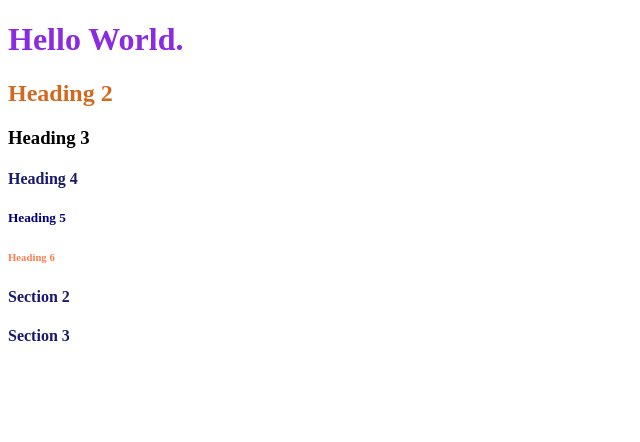
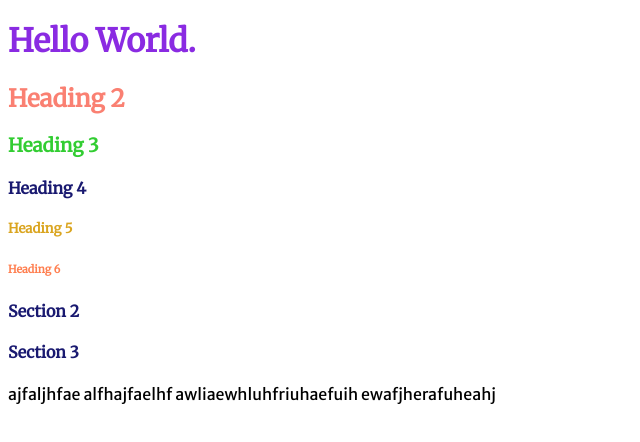
Before and after one commit to aydanz/aydanz, a plain HTML site: page index.html in a window 1280 px wide. Shown: the whole page, without its empty margins (0-640 px from the left). Drawn offline with Linux system fonts and the light colour scheme.

Commit message:
ALL CSS WE LEARNED TODAY

```diff
--- a/css/style.css
+++ b/css/style.css
@@ -1,7 +1,27 @@
-h5 {
-    color: magenta;
+* {
+    font-family: 'Merriweather', serif;
 }
 
+h1 {
+    color : blueviolet;
+}
+h2 {
+    color : salmon;
+
+}
+h3 { color : limegreen;
+
+}
+h4 {
+    color : blue;
+}
+h5 {
+    color: goldenrod;
+}
 h6 {
     color: coral;
 }
+
+p {
+    font-family: 'Merriweather Sans', sans-serif;
+}
--- a/index.html
+++ b/index.html
@@ -5,6 +5,7 @@
     <meta name="viewport" content="width=device-width, initial-scale=1.0">
     <meta http-equiv="X-UA-Compatible" content="ie=edge">
     <title>My First HTML</title>
+    <link href="https://fonts.googleapis.com/css?family=Merriweather|Merriweather+Sans&display=swap" rel="stylesheet">
     <link rel = "stylesheet" href = "css/style.css">
     <style>
     h4 {color:midnightblue;}
@@ -12,13 +13,14 @@
     </style>
 </head>
 <body>
-  <h1 style = "color:blueviolet">Hello World.  </h1>
-  <h2 style = "color:chocolate">Heading 2</h2>
-  <h3 style = "color:">Heading 3</h3>
-  <h4>Heading 4</h4>
-  <h5 style = "color: navy;">Heading 5</h5>
-  <h6>Heading 6</h6>
-  <h4>Section 2</h4>
-  <h4>Section 3</h4>
+  <h1> Hello World. </h1>
+  <h2> Heading 2 </h2>
+  <h3> Heading 3 </h3>
+  <h4> Heading 4 </h4>
+  <h5> Heading 5 </h5>
+  <h6> Heading 6 </h6>
+  <h4> Section 2 </h4>
+  <h4> Section 3 </h4>
+  <p>ajfaljhfae alfhajfaelhf awliaewhluhfriuhaefuih ewafjherafuheahj</p>
 </body>
 </html>
```
